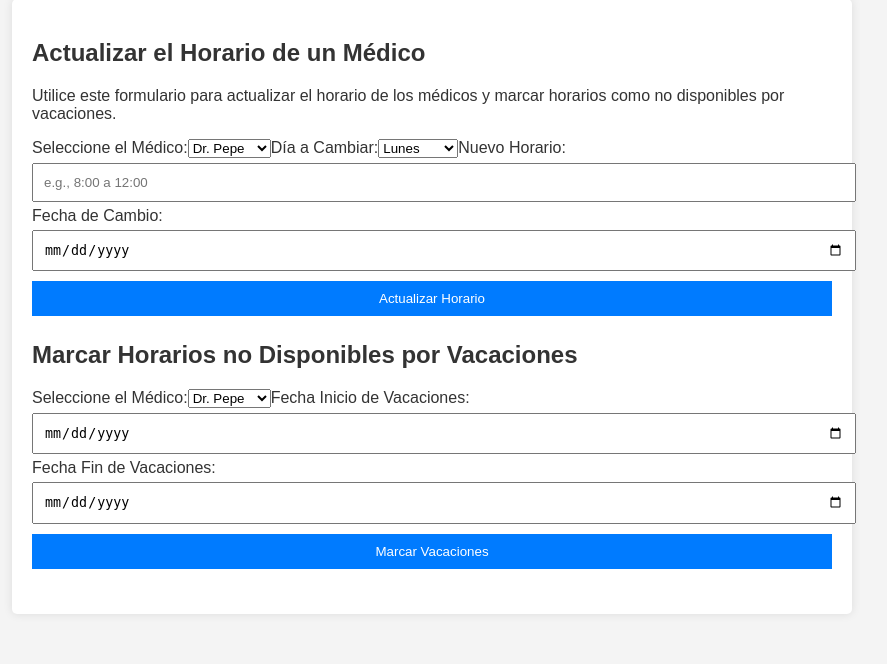
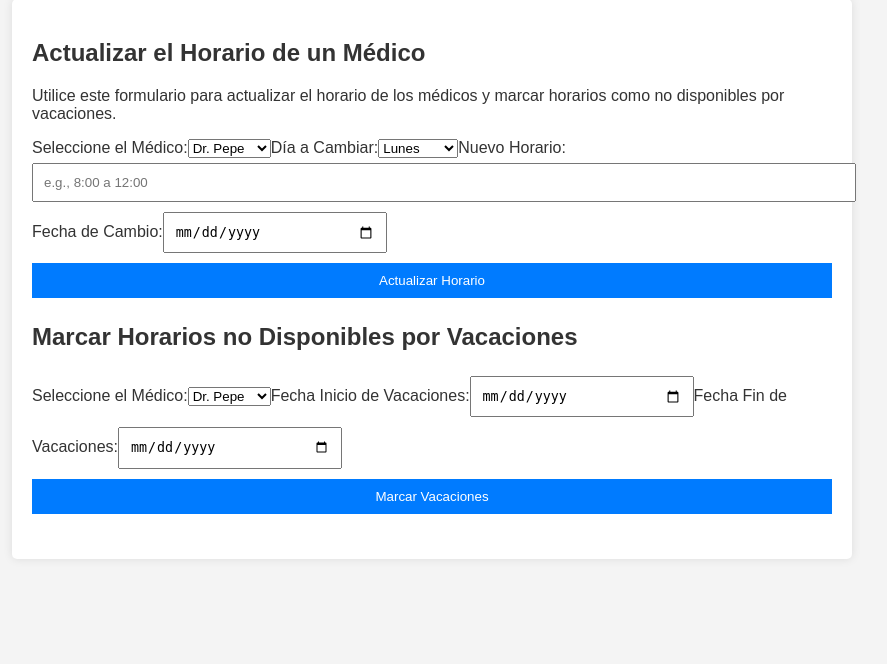
Before and after one commit to adamulp/lab2-integrador-jofre-rigg, a Node server app: page /horarios in a window 1280 px wide. Shown: the part 207-871 px from the top of the page, without its empty margins (208-1095 px from the left). After the commit the page ends 721 px from the top, so only its background shows below. Run offline with Node 20, Linux system fonts and the light colour scheme; some libraries are stand-ins or nearby versions.

Commit message:
Poner estilos a los campos de horarios y fechas

```diff
--- a/app/package.json
+++ b/app/package.json
@@ -9,7 +9,8 @@
         "dev:sqlite": "cross-env DB_CLIENT=sqlite3 nodemon app.js",
         "dev:mariadb": "cross-env DB_CLIENT=mariadb nodemon app.js",
         "start:sqlite": "cross-env DB_CLIENT=sqlite3 node app.js",
-        "start:mariadb": "cross-env DB_CLIENT=mariadb node app.js"
+        "start:mariadb": "cross-env DB_CLIENT=mariadb node app.js",
+        "sass": "sass --watch sass:public/styles"
     },
     "dependencies": {
         "body-parser": "^1.20.3",
--- a/app/public/styles/styles.css
+++ b/app/public/styles/styles.css
@@ -44,6 +44,14 @@
   background-color: #0056b3;
 }
 
+.date-input {
+  max-width: 200px;
+}
+
+.time-input {
+  max-width: 200px;
+}
+
 nav {
   background-color: #007BFF;
   padding: 10px;
--- a/app/sass/styles.sass
+++ b/app/sass/styles.sass
@@ -36,6 +36,12 @@
   &:hover
     background-color: #0056b3
 
+// Add styles for date and time inputs
+.date-input
+  max-width: 200px
+.time-input
+  max-width: 200px
+
 // Add styles for the navigation bar
 nav
   background-color: #007BFF
--- a/app/views/horarios.pug
+++ b/app/views/horarios.pug
@@ -3,51 +3,51 @@
   head
     title Gestionar Horarios de Médicos
     link(rel='stylesheet', href='/styles/styles.css')
-  body
+body
     header
-      h1 Gestionar Horarios y Estados de las Agendas de los Médicos
-      include nav.pug
+        h1 Gestionar Horarios y Estados de las Agendas de los Médicos
+        include nav.pug
 
     .container
-        main
-        h2 Actualizar el Horario de un Médico
-        p Utilice este formulario para actualizar el horario de los médicos y marcar horarios como no disponibles por vacaciones.
+            main
+            h2 Actualizar el Horario de un Médico
+            p Utilice este formulario para actualizar el horario de los médicos y marcar horarios como no disponibles por vacaciones.
 
-        form(action='/horarios/update', method='POST')
-            label(for='doctor') Seleccione el Médico:
-            select(name='doctor', id='doctor')
-                option(value='Dr. Pepe') Dr. Pepe
-                option(value='Dr. López') Dr. López
-                option(value='Dr. García') Dr. García
+            form(action='/horarios/update', method='POST')
+                    label(for='doctor') Seleccione el Médico:
+                    select(name='doctor', id='doctor')
+                            option(value='Dr. Pepe') Dr. Pepe
+                            option(value='Dr. López') Dr. López
+                            option(value='Dr. García') Dr. García
 
-            label(for='dia_cambio') Día a Cambiar:
-            select(name='dia_cambio', id='dia_cambio')
-                option(value='lunes') Lunes
-                option(value='martes') Martes
-                option(value='miércoles') Miércoles
-                option(value='jueves') Jueves
-                option(value='viernes') Viernes
+                    label(for='dia_cambio') Día a Cambiar:
+                    select(name='dia_cambio', id='dia_cambio')
+                            option(value='lunes') Lunes
+                            option(value='martes') Martes
+                            option(value='miércoles') Miércoles
+                            option(value='jueves') Jueves
+                            option(value='viernes') Viernes
 
-            label(for='nuevo_horario') Nuevo Horario:
-            input(type='text' id='nuevo_horario' name='nuevo_horario' placeholder='e.g., 8:00 a 12:00')
+                    label(for='nuevo_horario') Nuevo Horario:
+                    input(type='text' id='nuevo_horario' name='nuevo_horario' placeholder='e.g., 8:00 a 12:00')
 
-            label(for='fecha_cambio') Fecha de Cambio:
-            input(type='date' id='fecha_cambio' name='fecha_cambio')
+                    label(for='fecha_cambio') Fecha de Cambio:
+                    input(type='date' id='fecha_cambio' name='fecha_cambio' class='date-input')
 
-            button(type='submit') Actualizar Horario
+                    button(type='submit') Actualizar Horario
 
-        h2 Marcar Horarios no Disponibles por Vacaciones
-        form(action='/horarios/vacaciones', method='POST')
-            label(for='doctor_vacaciones') Seleccione el Médico:
-            select(name='doctor_vacaciones', id='doctor_vacaciones')
-                option(value='Dr. Pepe') Dr. Pepe
-                option(value='Dr. López') Dr. López
-                option(value='Dr. García') Dr. García
+            h2 Marcar Horarios no Disponibles por Vacaciones
+            form(action='/horarios/vacaciones', method='POST')
+                    label(for='doctor_vacaciones') Seleccione el Médico:
+                    select(name='doctor_vacaciones', id='doctor_vacaciones')
+                            option(value='Dr. Pepe') Dr. Pepe
+                            option(value='Dr. López') Dr. López
+                            option(value='Dr. García') Dr. García
 
-            label(for='fecha_inicio_vacaciones') Fecha Inicio de Vacaciones:
-            input(type='date' id='fecha_inicio_vacaciones' name='fecha_inicio_vacaciones')
+                    label(for='fecha_inicio_vacaciones') Fecha Inicio de Vacaciones:
+                    input(type='date' id='fecha_inicio_vacaciones' name='fecha_inicio_vacaciones' class='date-input')
 
-            label(for='fecha_fin_vacaciones') Fecha Fin de Vacaciones:
-            input(type='date' id='fecha_fin_vacaciones' name='fecha_fin_vacaciones')
+                    label(for='fecha_fin_vacaciones') Fecha Fin de Vacaciones:
+                    input(type='date' id='fecha_fin_vacaciones' name='fecha_fin_vacaciones' class='date-input')
 
-            button(type='submit') Marcar Vacaciones
+                    button(type='submit') Marcar Vacaciones
--- a/app/views/sobreturnos.pug
+++ b/app/views/sobreturnos.pug
@@ -18,10 +18,10 @@
                 option(value='Dr. Pepe') Dr. Pepe
 
             label(for='fecha') Fecha para Sobreturno:
-            input(type='date' id='fecha' name='fecha' required)
+            input(type='date' id='fecha' name='fecha' required class='date-input')
 
             label(for='hora') Hora para Sobreturno:
-            input(type='time' id='hora' name='hora' required)
+            input(type='time' id='hora' name='hora' required class='time-input')
 
             button(type='submit') Agendar Sobreturno
 
```
Also changed, not shown: app/views/actualizarTurnos.pug (+2 -6 lines), app/views/agendas.pug (+7 -7 lines), 1 other file.
